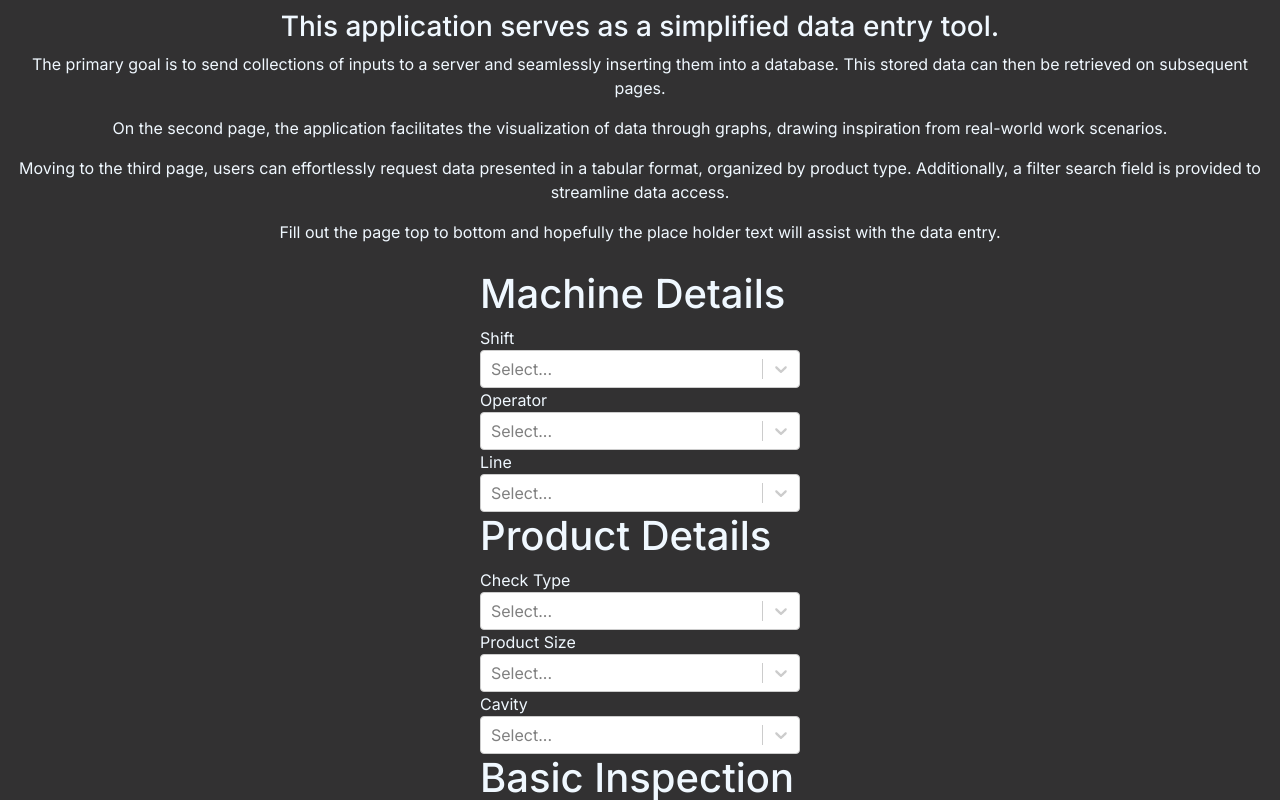
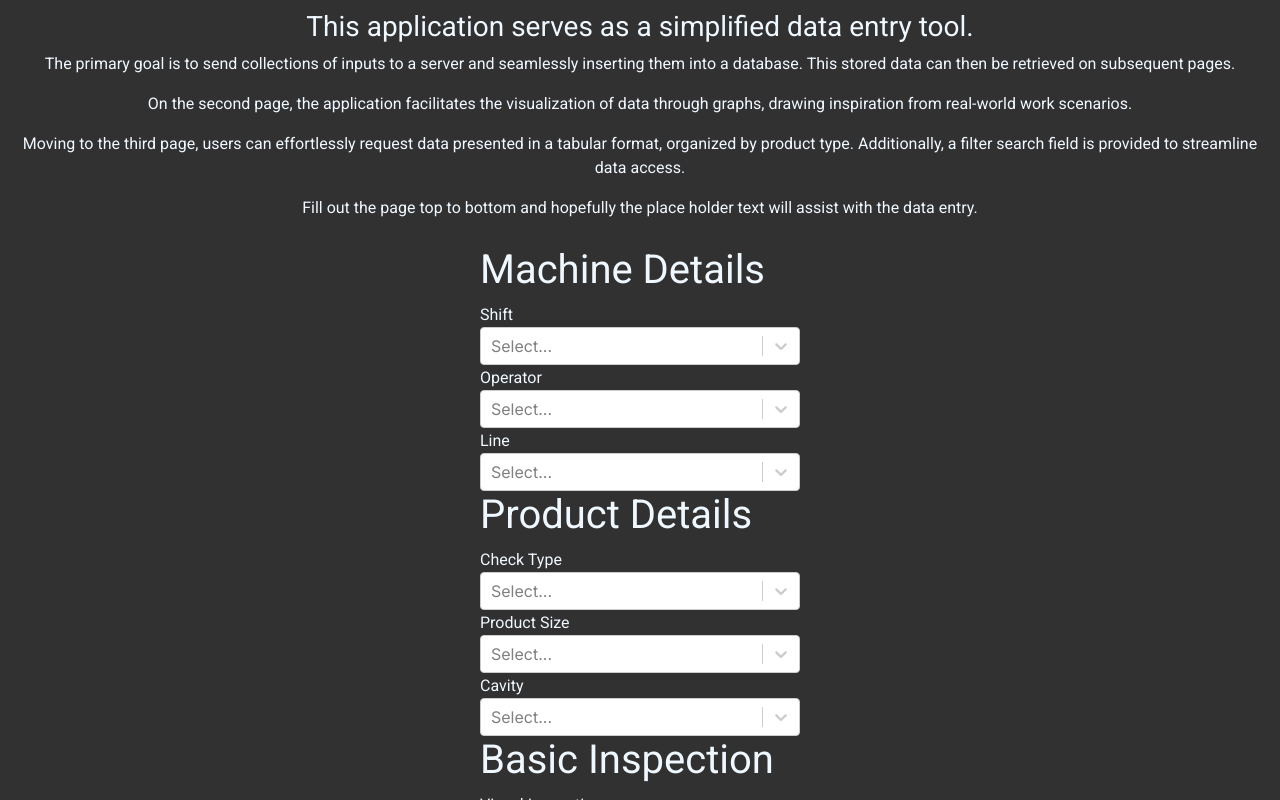
Before and after one commit to LewieM1995/ringcon, a Next.js app: page / in a window 1280 px wide. Shown: the top 800 px of the page. Built offline with nearby package versions, Linux system fonts and the light colour scheme.

Commit message:
font change

```diff
--- a/src/app/global.css
+++ b/src/app/global.css
@@ -1,5 +1,8 @@
+* {
+    margin: 0;
+}
+
 body {
-    margin: 0px;
     background-color: rgba(36, 35, 36, 0.932);
 }
 
@@ -13,6 +16,7 @@
 .main-container p,
 .main-container h3 {
     color: aliceblue;
+    font-family: Roboto;
 }
 
 @media (min-width: 768px){
--- a/src/app/layout.js
+++ b/src/app/layout.js
@@ -12,7 +12,12 @@
 export default function RootLayout({ children }) {
   return (
     <html lang="en">
-      <body style={{backgroundColor: 'rgba(36, 35, 36, 0.932)'}} className={inter.className}>{children}</body>
+      <body style={{backgroundColor: 'rgba(36, 35, 36, 0.932)'}} className={inter.className}>
+        <link rel="preconnect" href="https://fonts.googleapis.com"/>
+        <link rel="preconnect" href="https://fonts.gstatic.com" crossOrigin/>
+        <link href="https://fonts.googleapis.com/css2?family=Lobster+Two&family=Roboto&display=swap" rel="stylesheet"/>
+        {children}
+      </body>
     </html>
   )
 }
```
Also changed, not shown: misc/Login.js (renamed from src/app/comps/Login.js).
